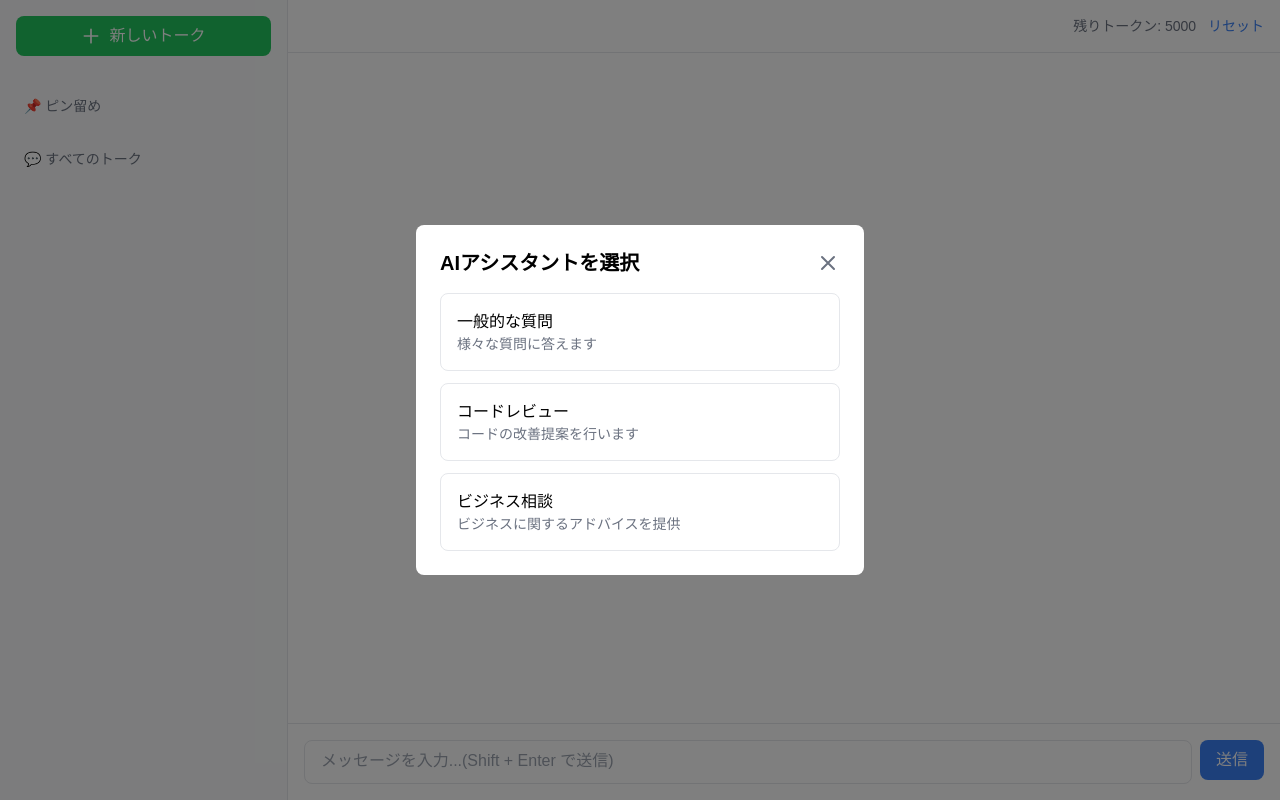
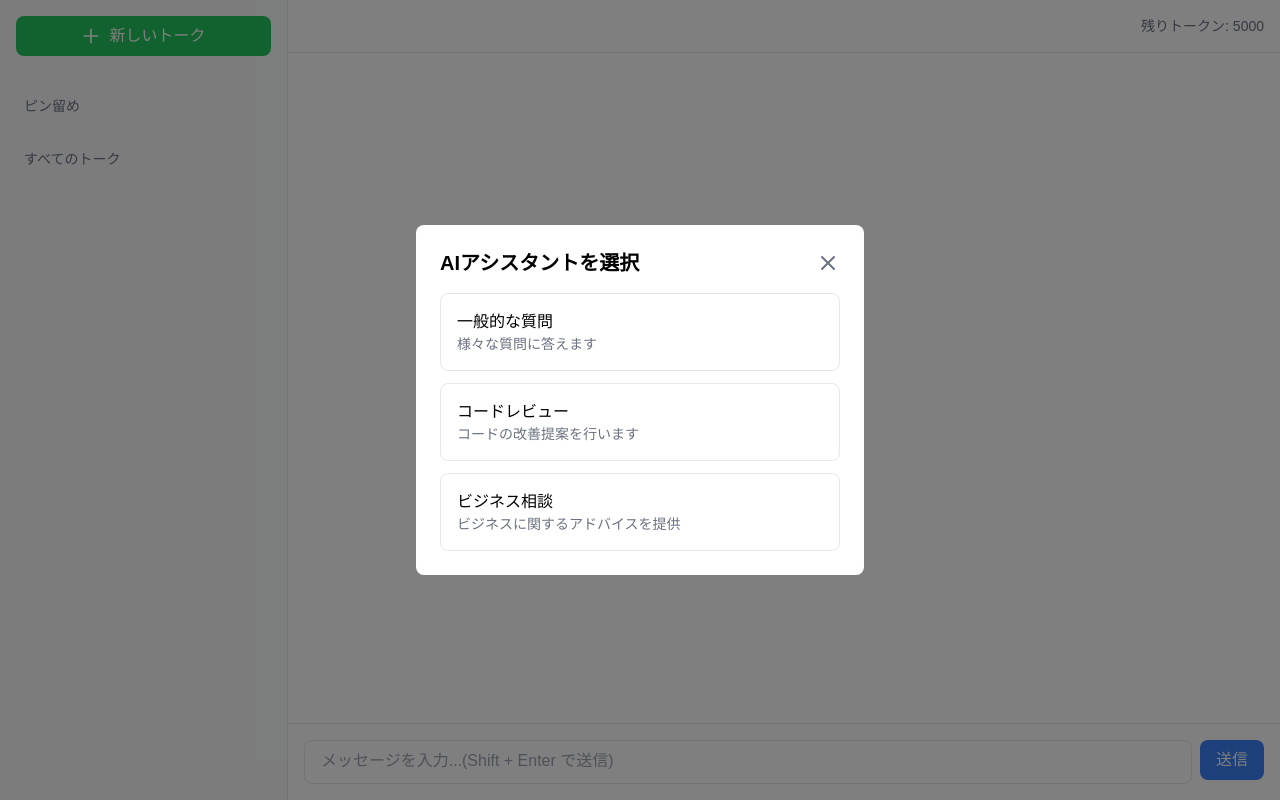
Before and after one commit to GitSATOMasashi/ai_assistant, a FastAPI app: page / in a window 1280 px wide. Run offline with FastAPI, Linux system fonts and the light colour scheme; some libraries are stand-ins or nearby versions.

Commit message:
feat: トークンリセットボタンを本番環境で非表示に設定

```diff
--- a/static/style.css
+++ b/static/style.css
@@ -248,3 +248,8 @@ body {
 .chat-menu-item:hover {
     background-color: #f3f4f6;
 }
+
+/* 本番環境では非表示 */
+.dev-only {
+    display: none;
+}
--- a/templates/index.html
+++ b/templates/index.html
@@ -20,13 +20,13 @@
 
                 <!-- ピン留めしたトーク -->
                 <div class="chat-section">
-                    <h3 class="chat-section-title">📌 ピン留め</h3>
+                    <h3 class="chat-section-title">ピン留め</h3>
                     <div id="pinnedChats" class="chat-list"></div>
                 </div>
 
                 <!-- すべてのトーク -->
                 <div class="chat-section">
-                    <h3 class="chat-section-title">💬 すべてのトーク</h3>
+                    <h3 class="chat-section-title">すべてのトーク</h3>
                     <div id="allChats" class="chat-list"></div>
                 </div>
             </div>
@@ -36,7 +36,7 @@
                 <div class="p-4 border-b">
                     <div class="text-sm text-gray-500 text-right">
                         残りトークン: <span id="remainingTokens">5000</span>
-                        <button onclick="resetTokens()" class="ml-2 text-blue-500 hover:text-blue-600">リセット</button>
+                        <button onclick="resetTokens()" class="ml-2 text-blue-500 hover:text-blue-600 dev-only">リセット</button>
                     </div>
                 </div>
                 <div class="flex-1 overflow-y-auto p-4" id="messages">
```
